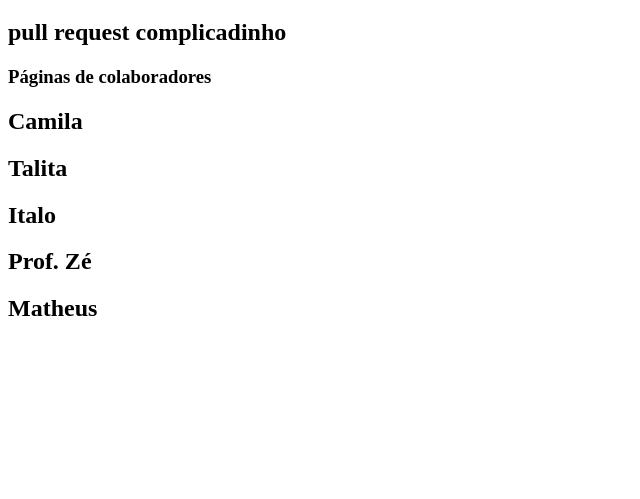
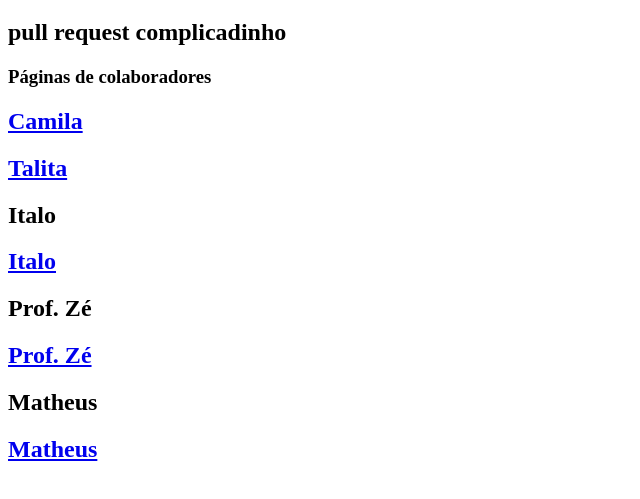
Before and after one commit to nilsonnogueira2020/tinilson, a plain HTML site: page index.html in a window 1280 px wide. Shown: the part 61-560 px from the top of the page, without its empty margins (0-640 px from the left). Drawn offline with Linux system fonts and the light colour scheme.

Commit message:
Update index.html

```diff
--- a/index.html
+++ b/index.html
@@ -11,11 +11,11 @@
     <h1>Exemplo prático TI-Manha</h1>
     <h2>pull request complicadinho</h2>
     <h3>Páginas de colaboradores </h3>
-    <h2>Camila</h2><a href="camila.html"></a>
-    <h2>Talita</h2><a href="talita.html"></a>
-    <h2>Italo</h2><a href="italo.html"></a>
-    <h2>Prof. Zé</h2><a href="zevolpato.html"></a>
-    <h2>Matheus</h2><a href="matheus.html"></a>
+    <a href="camila.html"><h2>Camila</h2></a>
+    <a href="talita.html"><h2>Talita</h2></a>
+    <h2>Italo</h2><a href="italo.html"><h2>Italo</h2></a>
+    <h2>Prof. Zé</h2><a href="zevolpato.html"><h2>Prof. Zé</h2></a>
+    <h2>Matheus</h2><a href="matheus.html"><h2>Matheus</h2></a>
 </body>
 
 </html>
```
